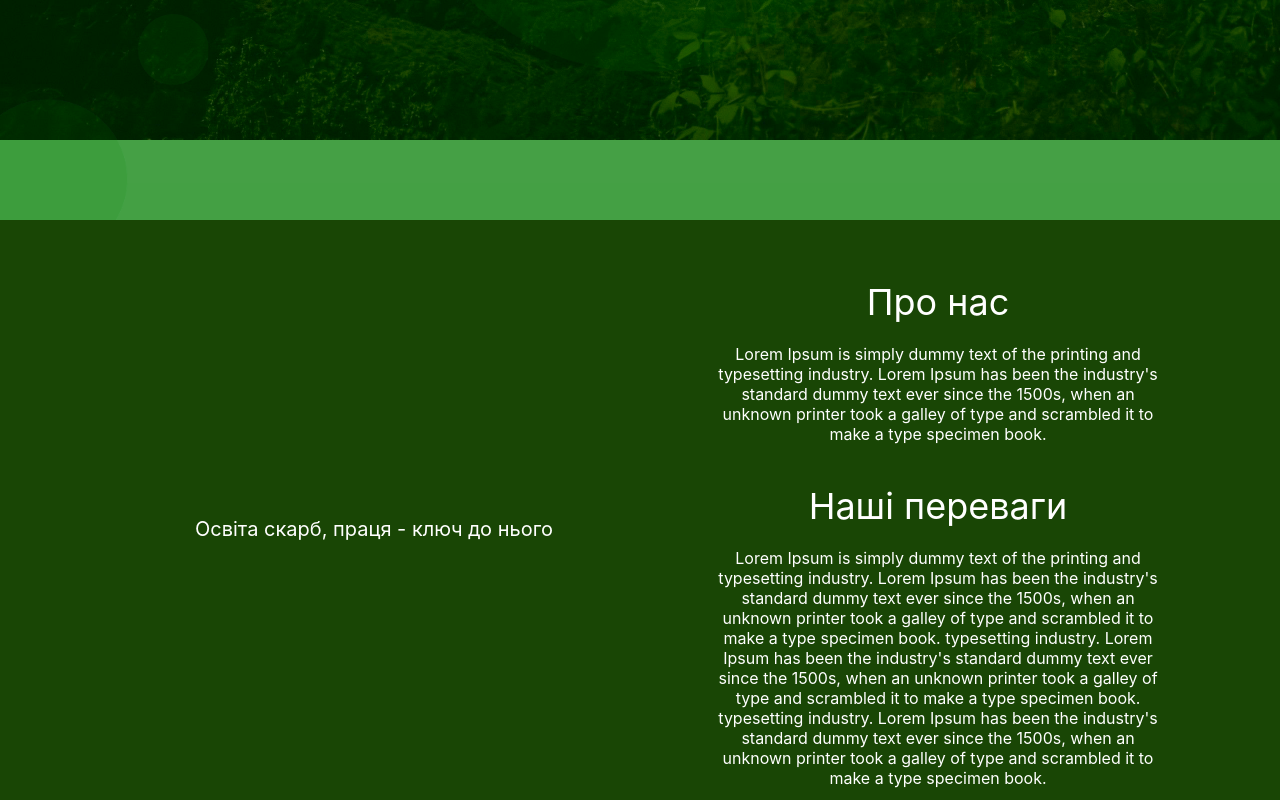
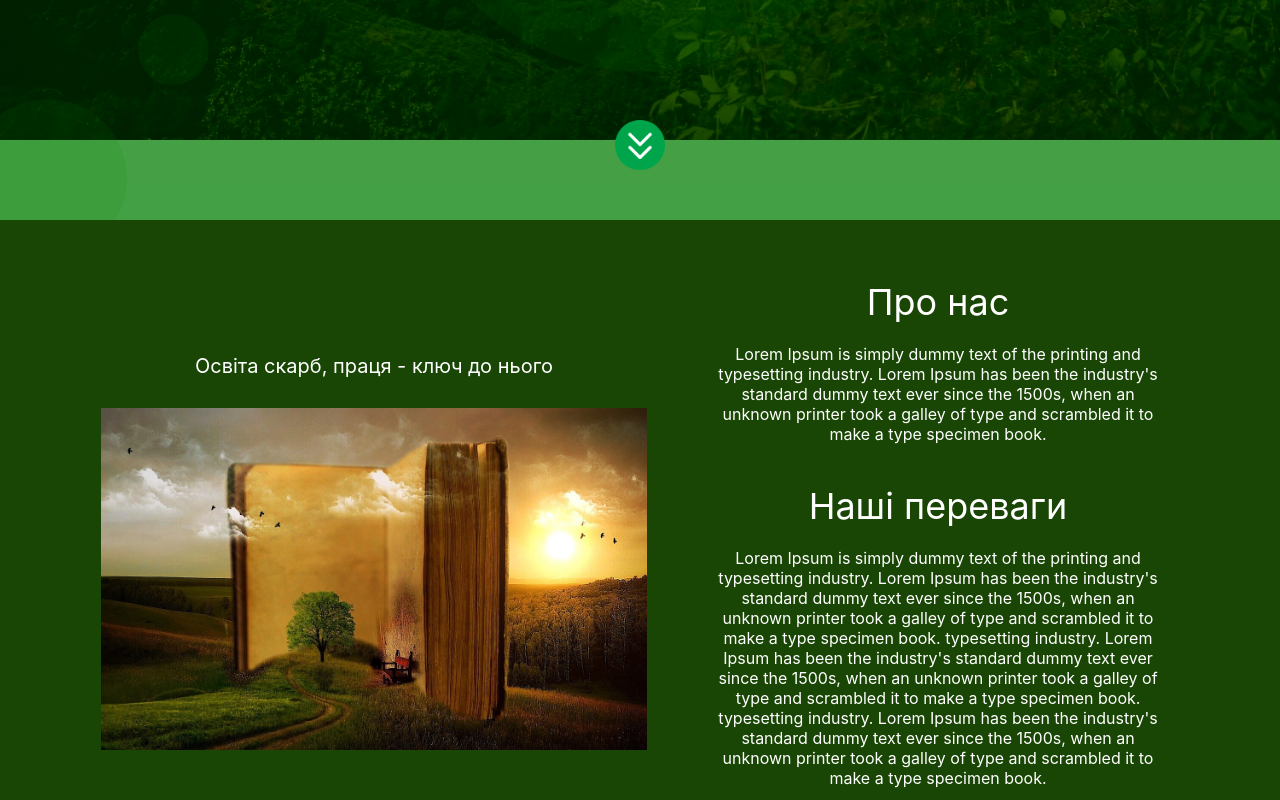
Before and after one commit to Markus-Astragor/schoolFront, a React (Create React App) app: page /register in a window 1280 px wide. Shown: the part 580-1380 px from the top of the page. Built offline with nearby package versions, Linux system fonts and the light colour scheme.

Commit message:
Happy New Year

```diff
--- a/src/App.js
+++ b/src/App.js
@@ -1,17 +1,33 @@
-import React from 'react';
+import React, { useEffect, useState } from 'react';
 import './App.css';
 import Login_and_register from './Components/Login_register/Login_and_register';
 import Main_page from './Components/Main_page/Main_page';
-import { BrowserRouter} from 'react-router-dom';
+import { BrowserRouter } from 'react-router-dom';
+import Context from './Components/UseContext/indexContext';
 
 function App() {
+
+  const [LoginRef, setLoginRef] = useState();  // State в якому буде зберігатися ref на login  and register block
+
+  const GetLoginRef = (ref) =>{   //Функція яка отримкє значенння ref і записує в State LoginRef
+    setLoginRef(ref);
+  }
+
+  const value = {}        // Змінна в якій буде зберігатися дані для передачі по UseContext
+  useEffect(()=>{         //UseEffect слідкує коли LoginRef попаде ref yf login то він закине його в ref
+    value.LoginRef = LoginRef
+  }, [LoginRef])
+
+
   return (
-    <BrowserRouter>
-    <div className="App">
-      <Main_page/>
-      <Login_and_register/>
-    </div>
-    </BrowserRouter>
+    <Context.Provider value={value}>
+      <BrowserRouter>
+        <div className="App">
+          <Main_page />
+          <Login_and_register  GetLoginRef = {GetLoginRef}/>
+        </div>
+      </BrowserRouter>
+    </Context.Provider>
   );
 }
 
--- a/src/Components/Login_register/Login_and_register.js
+++ b/src/Components/Login_register/Login_and_register.js
@@ -1,4 +1,4 @@
-import React from "react";
+import React, { useEffect, useRef } from "react";
 import { useState } from "react"
 import { NavLink } from 'react-router-dom';
 import Login from "./Login";
@@ -8,7 +8,8 @@ import { Route, Routes } from 'react-router-dom';
 
 
 
-function Login_and_register() {
+
+function Login_and_register(props) {
     const [greenBtn, setGreenBtn] = useState(true);
     const [greenRegisterBtn, setGreenRegisterBtn] = useState(false);
 
@@ -21,8 +22,15 @@ function Login_and_register() {
         setGreenBtn(false);
         setGreenRegisterBtn(true);
     }
+
+    const LoginRef = useRef();
+    useEffect(() =>{
+         props.GetLoginRef(LoginRef);
+    },[])
+
+
     return (
-        <div className="Login_and_register">
+        <div ref = {LoginRef} className="Login_and_register">
             <div className="Forms">
                 <div className="buttons_autorization">
                     <div className={greenBtn ? 'Login_btn' : 'Login_btn_no_color'}><NavLink to='/' style={{ textDecoration: 'none', color: 'black', width: '100%', display: 'block' }} onClick={greenLoginBtnChange}>Увійти</NavLink></div>
--- a/src/Components/Main_page/AboutUs/aboutUs.js
+++ b/src/Components/Main_page/AboutUs/aboutUs.js
@@ -1,7 +1,12 @@
 import React, { useEffect, useRef } from "react";
+import { useContext } from "react";
 import './style.css';
 // import arrow_down from '../../../images/mainPage/scroll.png';
-// import AboutUsImage from '../../../images/mainPage/about_image.jpg';
+ import AboutUsImage from '../../../images/mainPage/about_image.jpg';
+ import Arrow_down from '../../../images/mainPage/scroll.png';
+import Context from "../../UseContext/indexContext";
+
+
 
 
 
@@ -9,16 +14,22 @@ function AboutUs(props)
 {
 
 
+    const aboutRef = useRef();      //Ref на About ref блок
 
+    useEffect(()=>{
+        props.GetAboutRef(aboutRef);        //При першому рендері викликати GetAboutRef яка передає значення Aboutref до MainPage
+    },[])
+
+    const data = useContext(Context);
 
     return(
-        <div  className="aboutUs">
+        <div ref={aboutRef}  className="aboutUs">
             <div className="aboutUs-flex">
                 <div className="flex-block-left">
                     <div className="about-image-title">
                         Освіта скарб, праця -  ключ до нього
                     </div>
-                    <img className="about-image"/>
+                    <img src={AboutUsImage} className="about-image"/>
                 </div>
                 <div className="flex-block-right">
 
@@ -50,6 +61,10 @@ function AboutUs(props)
                 </div>
             </div>
 
+            <img className="about_us_arrow" onClick={() =>{data.LoginRef.current.scrollIntoView({behavior: "smooth"})}} src={Arrow_down} />
+
+
+
 
 
         </div>
--- a/src/Components/Main_page/AboutUs/style.css
+++ b/src/Components/Main_page/AboutUs/style.css
@@ -54,9 +54,10 @@
     margin-bottom: 20px;
 }
 
-.arrow-about-down{
 
-    width: 60px;
+
+.about_us_arrow{
+    width: 50px;
     cursor: pointer;
     margin-top: 50px;
 }
--- a/src/Components/Main_page/Main_page.js
+++ b/src/Components/Main_page/Main_page.js
@@ -1,6 +1,7 @@
 import React from 'react';
 import AboutUs from './AboutUs/aboutUs';              /* Імпорт компоненти About Us */
 import { TypeAnimation } from 'react-type-animation';  /*Бібілотека для написання Green School */
+import { useContext } from 'react';
 
 import './style.css';
 
@@ -22,14 +23,20 @@ import circle_1 from '../../images/mainPage/big_circle.png';
 import circle_2 from '../../images/mainPage/normal_circle.png';
 /*===========Circles images========== */
 
+/*Arrow image*/
+import arrow_down from '../../images/mainPage/scroll.png';
+import Context from '../UseContext/indexContext';
+
 
 
 
 function Main_page() {
 
+  const data = useContext(Context);
 
 
-  /*========Mountain Images =======*/
+
+
   /* =========Usestates для картинок гір для анімації=========== */
   const [image1, setImage1] = useState(false);
   const [image2, setImage2] = useState(false);
@@ -50,7 +57,9 @@ function Main_page() {
 
   const [pageInfo, setPageInfo] = useState(false);          /*Usestate для задання появи main-page-info після анімацій гір */
 
-  const [page, setoae] = useState(false);    /*Коментар*/
+  const [aboutRef, setAboutRef] = useState();
+
+
 
 
 
@@ -81,6 +90,13 @@ function Main_page() {
 
 
   }, [])
+
+
+  const GetAboutRef = (ref)=> {   //Функція яка витягує значення ref блоку About US.
+    setAboutRef(ref);
+    console.log(aboutRef);
+  }
+
 
 
 
@@ -124,18 +140,20 @@ function Main_page() {
 
           <div className={pageInfo ?  'main-page-subtitle-block show-subtitle-block' : 'main-page-subtitle-block'}>
               <div className='main-page-subtitle'>Your Online Teacher</div>
-              <button className='main-page-button'>Sign up or Login</button>
+              <button className='main-page-button' onClick={() => {data.LoginRef.current.scrollIntoView({behavior: "smooth"})}}>Sign up or Login</button>
           </div>
 
 
         </div>
+
+        <img src={arrow_down} onClick = {()=>{aboutRef.current.scrollIntoView({behavior: "smooth"})}} className={pageInfo ? 'main-block-arrow show-arrow' : 'main-block-arrow' }/>
 
       </div>
 
 
 
 
-      <AboutUs />
+      <AboutUs GetAboutRef = {GetAboutRef} />
 
     </div>
   )
--- a/src/Components/Main_page/style.css
+++ b/src/Components/Main_page/style.css
@@ -297,3 +297,21 @@ bottom: 130px;
 
 
 }
+
+.main-block-arrow{
+  position: absolute;
+  z-index: 10;
+  bottom: 50px;
+  left: 50%;
+  transform: translate(-50%);
+
+  width: 50px;
+  cursor: pointer;
+  opacity: 0;
+  transition: 0.9s;
+}
+
+
+.show-arrow{
+  opacity: 1;
+}
--- /dev/null
+++ b/src/Components/UseContext/indexContext.js
@@ -0,0 +1,6 @@
+import React, { createContext } from 'react';
+
+
+const Context = createContext();
+
+export default Context;
```
Also changed, not shown: src/images/mainPage/about_image.jpg (added), src/images/mainPage/scroll.png (added).
